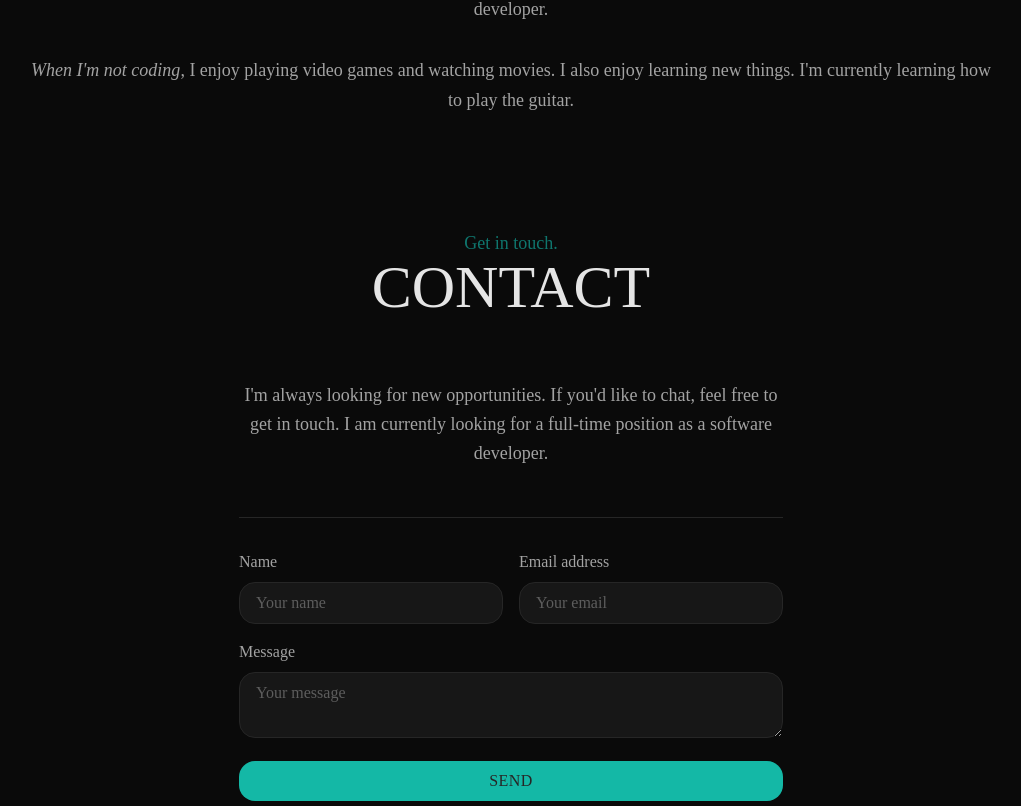
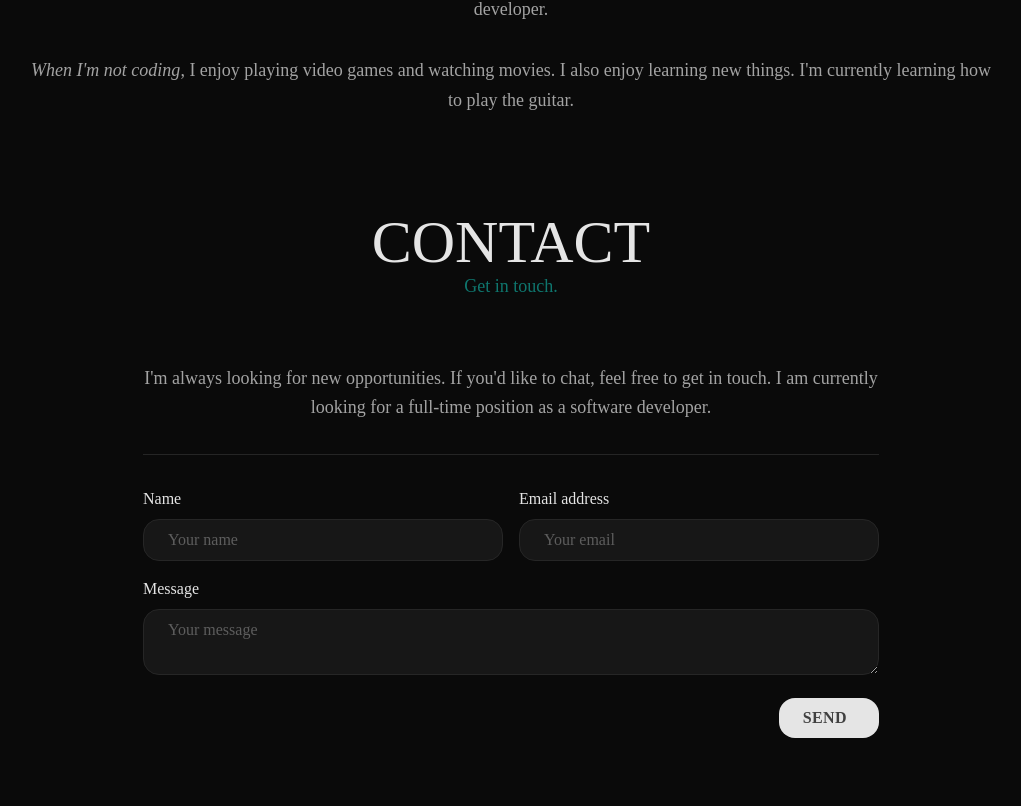
Before and after one commit to wamofi97/wamofi-portfolio, a React (Vite) app: page / in a window 1280 px wide. Shown: the part 2754-3560 px from the top of the page, without its empty margins (129-1150 px from the left). Built offline with nearby package versions, Linux system fonts and the light colour scheme; a web font is replaced by a local one.

Commit message:
add icon to send button and and dark/light color

```diff
--- a/src/components/Contact.jsx
+++ b/src/components/Contact.jsx
@@ -1,66 +1,78 @@
+import { ChevronRight } from "lucide-react";
+
 export default function Contact() {
   return (
-    <section id="contact" className="min-h-screen flex flex-col justify-center py-20 px-4">
-      <div className="max-w-6xl mx-auto px-4">
+    <section id="contact" className="flex flex-col justify-center py-20 px-4">
+      <div className="max-w-5xl mx-auto px-4">
         <div className="text-center mb-16">
-          <h3 className="text-teal-700 text-lg font-medium">Get in touch.</h3>
           <h2 className="sm:text-6xl text-5xl font-heading inline-flex items-center gap-2">
             CONTACT
           </h2>
+          <h3 className="text-teal-700 text-lg font-medium">Get in touch.</h3>
         </div>
       </div>
-      <div className="grid mx-auto max-w-xl px-4">
+      <div className="grid mx-auto max-w-3xl px-4">
         <div>
-          <p className="text-neutral-400 text-lg leading-relaxed sm:text-center mb-8 font-light">
+          <p className="text-neutral-700 dark:text-neutral-400 text-lg leading-relaxed sm:text-center">
             I'm always looking for new opportunities. If you'd like to chat, feel
             free to get in touch. I am currently looking for a{" "}
             <span className="font-medium">full-time position</span> as a software
             developer.
           </p>
         </div>
-        <hr className="border-neutral-800 mb-8 mt-4"/>
+        <hr className="border-neutral-700/50 w-full mx-auto my-8"/>
         <div>
           <form>
             <div className="grid sm:grid-cols-2 grid-flow-row gap-4">
               <div>
-                <label htmlFor="name" className="text-neutral-400">
+                <label htmlFor="name">
                   Name
                 </label>
                 <input
                   type="text"
                   id="name"
                   placeholder="Your name"
-                  className="w-full bg-neutral-900 border border-neutral-800 rounded-2xl px-4 py-2 mt-2 focus:outline-none focus:ring-2 focus:ring-teal-500 placeholder:text-neutral-400/50"
+                  className="w-full bg-neutral-300/50 dark:bg-neutral-900 border border-neutral-400/30 dark:border-neutral-800 rounded-2xl px-6 py-2 mt-2 focus:outline-none focus:ring-1 focus:ring-teal-500 placeholder:text-neutral-400/50"
                 />
               </div>
               <div>
-                <label htmlFor="email" className="text-neutral-400">
+                <label htmlFor="email">
                   Email address
                 </label>
                 <input
                   type="email"
                   id="email"
                   placeholder="Your email"
-                  className="w-full bg-neutral-900 border border-neutral-800 rounded-2xl px-4 py-2 mt-2 focus:outline-none focus:ring-2 focus:ring-teal-500 placeholder:text-neutral-400/50"
+                  className="w-full bg-neutral-300/50 dark:bg-neutral-900 border border-neutral-400/30 dark:border-neutral-800 rounded-2xl px-6 py-2 mt-2 focus:outline-none focus:ring-1 focus:ring-teal-500 placeholder:text-neutral-400/50"
                 />
               </div>
             </div>
             <div className="mt-4">
-              <label htmlFor="message" className="text-neutral-400">
+              <label htmlFor="message">
                 Message
               </label>
               <textarea
                 id="message"
                 placeholder="Your message"
-                className="w-full bg-neutral-900 border border-neutral-800 rounded-2xl px-4 py-2 mt-2 focus:outline-none focus:ring-2 focus:ring-teal-500 placeholder:text-neutral-400/50"
+                className="w-full bg-neutral-300/50 dark:bg-neutral-900 border border-neutral-400/30 dark:border-neutral-800 rounded-2xl px-6 py-2 mt-2 focus:outline-none focus:ring-1 focus:ring-teal-500 placeholder:text-neutral-400/50"
               ></textarea>
             </div>
-            <button
-              type="submit"
-              className="w-full bg-teal-500 text-neutral-800 hover:bg-teal-600 tracking-wide font-medium py-2 px-4 rounded-2xl mt-4"
-            >
-              SEND
-            </button>
+            <div className="flex items-center justify-end">
+              <button
+                type="submit"
+                className="cursor-pointer group relative inline-flex items-center gap-2 transition-all duration-300 bg-neutral-700 text-neutral-200 dark:bg-neutral-200 dark:text-neutral-700 hover:bg-teal-600 dark:hover:bg-teal-600 hover:text-neutral-50 hover:shadow-lg tracking-wide font-bold py-2 px-6 rounded-2xl mt-4"
+              >
+                SEND
+                <span
+                className="w-0 overflow-hidden group-hover:w-5 transition-[width] duration-300 ease-in-out"
+              >
+                <ChevronRight
+                  className=" w-6 h-6 text-neutral-200  dark:text-neutral-700 animate-pulse opacity-0 group-hover:opacity-100 transition-opacity duration-300"
+                />
+              </span>
+              </button>
+
+            </div>
           </form>
         </div>
       </div>
```
